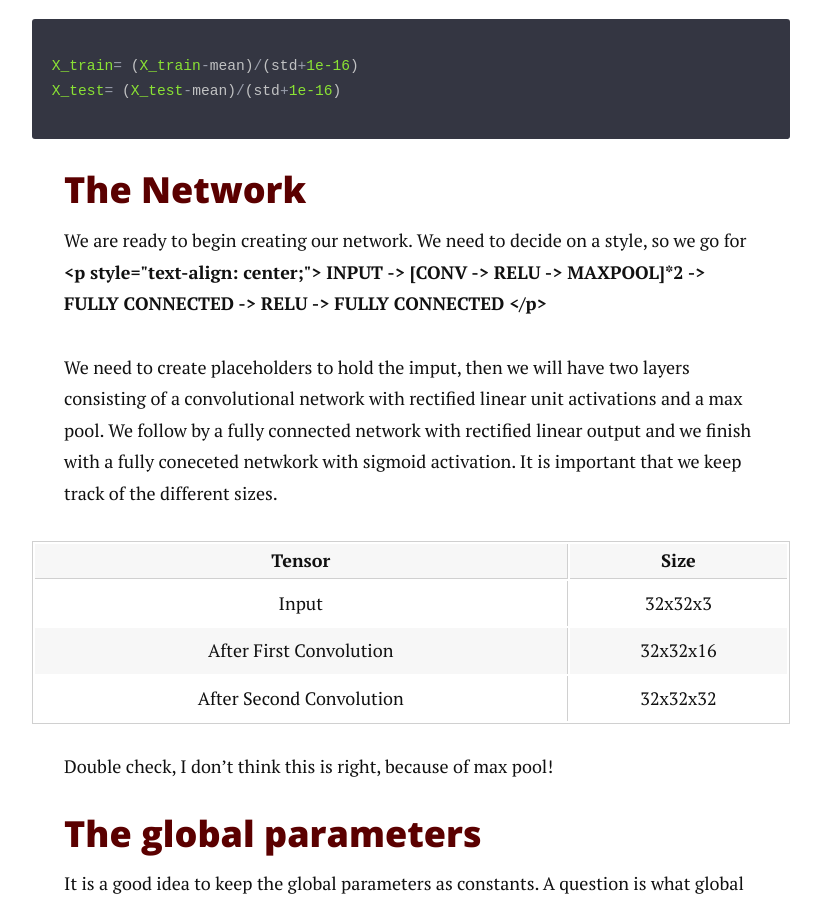
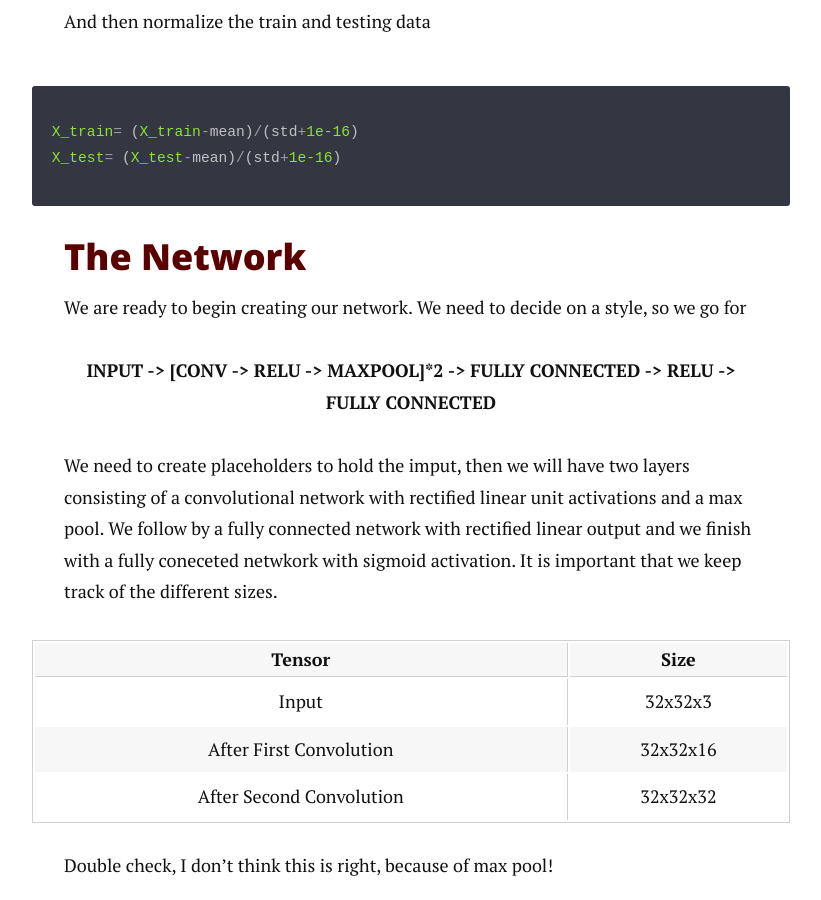
Before and after one commit to luisguiserrano/Scy1505.github.io, a Jekyll site: the page built from _posts/NN_for_image_reccognition/2017-01-23-Images_nn_and_tf_6.md, in a window 1280 px wide and 900 px high, scrolled down 2644 px. Shown: the whole window, without its empty margins (229-1050 px from the left). Built offline with Jekyll 4.4.1, drawn with Linux system fonts in a browser that asks for light colours; nearby versions of some CDN libraries; formulas are drawn with MathJax 3.

Commit message:
Fix centering problem

```diff
--- a/_posts/NN_for_image_reccognition/2017-01-23-Images_nn_and_tf_6.md
+++ b/_posts/NN_for_image_reccognition/2017-01-23-Images_nn_and_tf_6.md
@@ -59,7 +59,9 @@ y_test=(np.arange(10) ==np.array(y_test)[:,None]).astype(np.float32)
 
 # Preprocess Image
 
-There are many operations that can be done here to preprocess an image (image augmentation, blurring,etc.) We opt only for normalizing the images in each channel. That is we fix each channel, and each pixel, and compute  $$\frac{x-\text{E}[x]}{\sigma[x]+\epsilon}$$
+There are many operations that can be done here to preprocess an image (image augmentation, blurring,etc.) We opt only for normalizing the images in each channel. That is we fix each channel, and each pixel, and compute
+
+$$\frac{x-\text{E}[x]}{\sigma[x]+\epsilon}$$
 
 We first compute the mean and standard deviation for each entry
 
@@ -80,7 +82,9 @@ X_test= (X_test-mean)/(std+1e-16)
 # The Network
 
 We are ready to begin creating our network. We need to decide on a style, so we go for
-**<p style="text-align: center;"> INPUT -> [CONV -> RELU -> MAXPOOL]*2 -> FULLY CONNECTED -> RELU -> FULLY CONNECTED </p>**
+
+
+<p style="text-align: center;"><b>INPUT -> [CONV -> RELU -> MAXPOOL]*2 -> FULLY CONNECTED -> RELU -> FULLY CONNECTED</b></p>
 
 We need to create placeholders to hold the imput, then we will have two layers consisting of a convolutional network with rectified linear unit activations and a max pool. We follow by a fully connected network with rectified linear output and we finish with a fully coneceted netwkork with sigmoid activation. It is important that we keep track of the different sizes.
 
```
Also changed, not shown: 2 other files.
